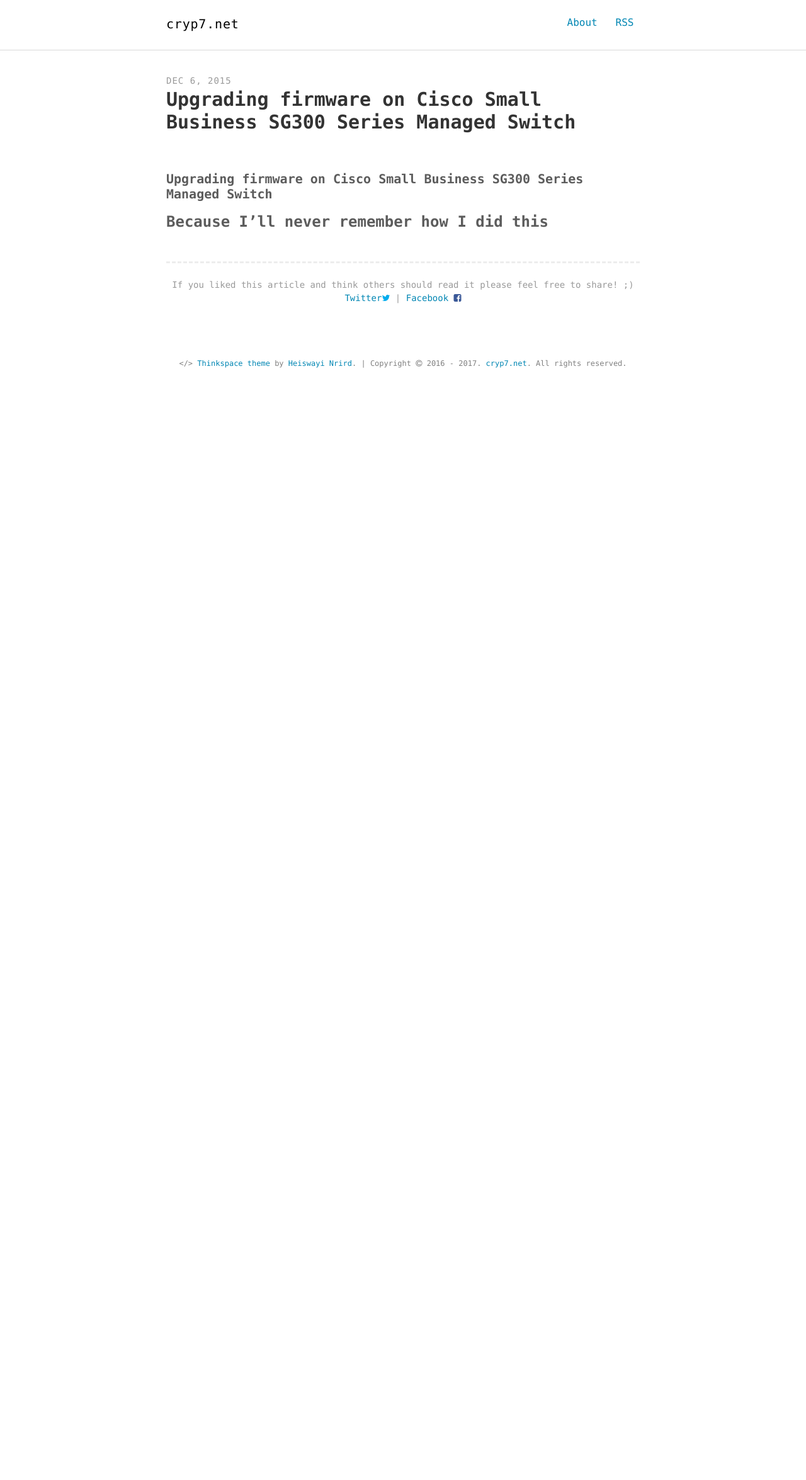
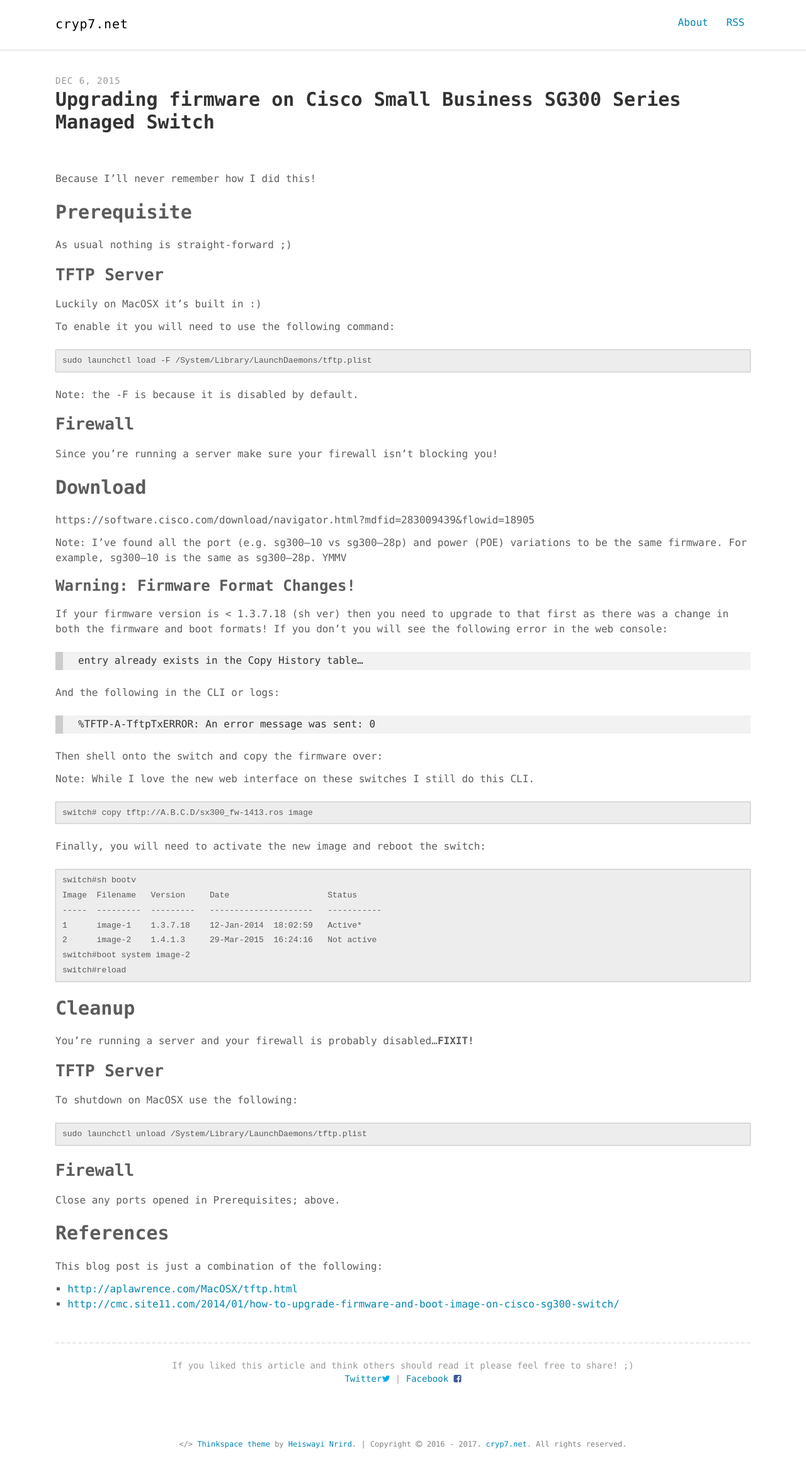
Before and after one commit to enkaskal/enkaskal.github.io, a Jekyll site: the page built from _posts/2015-12-06-upgrading-cisco-sg300-series-firmware.md, in a window 1280 px wide. Shown: the whole page at 63% size. Built offline with Jekyll 4.4.1, drawn with Linux system fonts in a browser that asks for light colours; before the commit the page ends 900 px from its top, so only the background shows below that.

Commit message:
expanded/fixed sg-300 upgrade post

````diff
--- a/_posts/2015-12-06-upgrading-cisco-sg300-series-firmware.md
+++ b/_posts/2015-12-06-upgrading-cisco-sg300-series-firmware.md
@@ -4,6 +4,85 @@ title: "Upgrading firmware on Cisco Small Business SG300 Series Managed Switch"
 description: "Because I’ll never remember how I did this"
 keywords: "cisco smb small-business switch firmware upgrade"
 ---
-#### Upgrading firmware on Cisco Small Business SG300 Series Managed Switch
 
-### Because I’ll never remember how I did this
+Because I’ll never remember how I did this!
+
+# Prerequisite
+
+As usual nothing is straight-forward ;)
+
+## TFTP Server
+
+Luckily on MacOSX it’s built in :)
+
+To enable it you will need to use the following command:
+
+```
+sudo launchctl load -F /System/Library/LaunchDaemons/tftp.plist
+```
+
+Note: the -F is because it is disabled by default.
+
+## Firewall
+
+Since you’re running a server make sure your firewall isn’t blocking you!
+
+# Download
+
+https://software.cisco.com/download/navigator.html?mdfid=283009439&flowid=18905
+
+Note: I’ve found all the port (e.g. sg300–10 vs sg300–28p) and power (POE) variations to be the same firmware. For example, sg300–10 is the same as sg300–28p. YMMV
+
+### Warning: Firmware Format Changes!
+
+If your firmware version is < 1.3.7.18 (sh ver) then you need to upgrade to that first as there was a change in both the firmware and boot formats!
+If you don’t you will see the following error in the web console:
+
+> entry already exists in the Copy History table...
+
+And the following in the CLI or logs:
+
+> %TFTP-A-TftpTxERROR: An error message was sent: 0 <Closed by application>
+
+Then shell onto the switch and copy the firmware over:
+
+Note: While I love the new web interface on these switches I still do this CLI.
+
+```
+switch# copy tftp://A.B.C.D/sx300_fw-1413.ros image
+```
+
+Finally, you will need to activate the new image and reboot the switch:
+
+```
+switch#sh bootv
+Image  Filename   Version     Date                    Status
+-----  ---------  ---------   ---------------------   -----------
+1      image-1    1.3.7.18    12-Jan-2014  18:02:59   Active*
+2      image-2    1.4.1.3     29-Mar-2015  16:24:16   Not active
+switch#boot system image-2
+switch#reload
+```
+
+# Cleanup
+
+You’re running a server and your firewall is probably disabled...**FIXIT!**
+
+## TFTP Server
+
+To shutdown on MacOSX use the following:
+
+```
+sudo launchctl unload /System/Library/LaunchDaemons/tftp.plist
+```
+
+## Firewall
+
+Close any ports opened in Prerequisites; above.
+
+# References
+
+This blog post is just a combination of the following:
+
+* <http://aplawrence.com/MacOSX/tftp.html>
+* <http://cmc.site11.com/2014/01/how-to-upgrade-firmware-and-boot-image-on-cisco-sg300-switch/>
--- a/assets/scss/_layout.scss
+++ b/assets/scss/_layout.scss
@@ -42,7 +42,7 @@ hr {
   padding: $base-spacing;
   margin-left: auto;
   margin-right: auto;
-  max-width: 800px;
+  max-width: 90%;
   font-weight: normal;
 }
 
````
Also changed, not shown: _posts/2015-03-15-hello-world.md (+0 -1 lines), _posts/2015-03-20-infected-linode2vmware-and-AV-that-caught-my-ITW-malware.md (+9 -3 lines).
